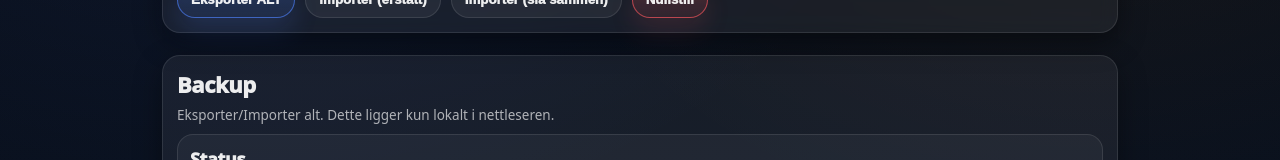
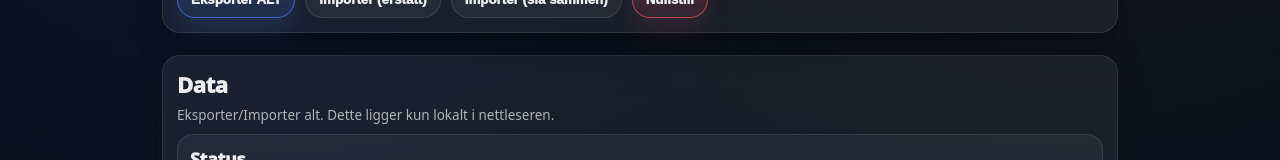
Before and after one commit to nikolaihoffmann-svg/Nikasso-, a React (Vite) app: page / in a window 1280 px wide. Both pictures are taken after a click on the button "⚙️ Data". Shown: the part 236-396 px from the top of the page. Built offline with nearby package versions, Linux system fonts and the light colour scheme.

Commit message:
Update Backup.tsx

```diff
--- a/src/pages/Backup.tsx
+++ b/src/pages/Backup.tsx
@@ -19,15 +19,15 @@ export function Backup() {
 
   return (
     <div className="card">
-      <div className="cardTitle">Backup</div>
+      <div className="cardTitle">Data</div>
       <div className="cardSub">Eksporter/Importer alt. Dette ligger kun lokalt i nettleseren.</div>
 
       <div className="list">
         <div className="item">
           <p className="itemTitle">Status</p>
           <div className="itemMeta">
-            Varer: <b>{summary.itemsCount}</b> • Kunder: <b>{summary.customersCount}</b> • Salg: <b>{summary.salesCount}</b> • Gjeld:
-            <b> {summary.receivablesCount}</b>
+            Varer: <b>{summary.itemsCount}</b> • Kunder: <b>{summary.customersCount}</b> • Salg: <b>{summary.salesCount}</b> • Gjeld:{" "}
+            <b>{summary.receivablesCount}</b>
             <br />
             Utestående salg: <b>{fmtKr(summary.unpaidSales)}</b>
             <br />
@@ -44,15 +44,12 @@ export function Backup() {
         <button className="btn btnPrimary" type="button" onClick={() => downloadExportAll()}>
           Eksporter ALT
         </button>
-
         <button className="btn" type="button" onClick={() => pickImportAllFile("replace")}>
           Importer (erstatt)
         </button>
-
         <button className="btn" type="button" onClick={() => pickImportAllFile("merge")}>
           Importer (slå sammen)
         </button>
-
         <button
           className="btn btnDanger"
           type="button"
```
